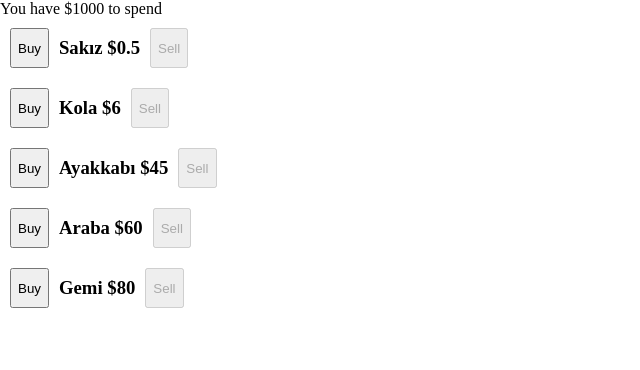
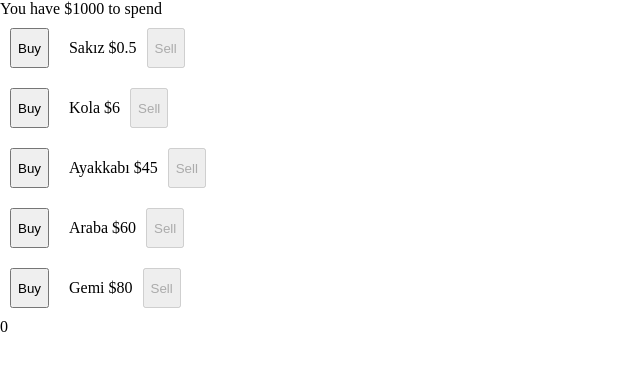
Before and after one commit to mithatsarikaya/buySmtReactJs, a React (Vite) app: page / in a window 1280 px wide. Shown: the top 370 px of the page, without its empty margins (0-640 px from the left). Built offline with nearby package versions, Linux system fonts and the light colour scheme.

Commit message:
functionality done, need some css. maybe useContext will be added

```diff
--- a/src/App.jsx
+++ b/src/App.jsx
@@ -7,7 +7,11 @@ import products from "./products.json";
 export default function App() {
   const [money, setMoney] = React.useState(1000);
   const [basket, setBasket] = React.useState([]);
-  console.log(basket);
+
+  let costOfTheBasket = basket.reduce(
+    (acc, b) => (acc += b.quantity * b.price),
+    0
+  );
 
   return (
     <div>
@@ -27,9 +31,15 @@ export default function App() {
       </div>
 
       <div className="basket--container">
+        {costOfTheBasket}
         {basket &&
           basket.map((item, index) => (
-            <Basket key={index} quantity={item.quantity} title={item.title} />
+            <Basket
+              key={index}
+              quantity={item.quantity}
+              title={item.title}
+              price={item.price}
+            />
           ))}
       </div>
     </div>
--- a/src/Basket.jsx
+++ b/src/Basket.jsx
@@ -1,7 +1,7 @@
-export default function Basket({ title, quantity }) {
+export default function Basket({ title, quantity, price }) {
   return (
     <div>
-      {title} X {quantity}
+      {title} : {quantity} X {price} = {quantity * price}
     </div>
   );
 }
--- a/src/Product.jsx
+++ b/src/Product.jsx
@@ -20,6 +20,7 @@ export default function Product({
             id: product.id,
             title: product.title,
             quantity: 1,
+            price: product.price,
           },
         ];
       }
@@ -54,9 +55,8 @@ export default function Product({
       <button disabled={money < product.price} onClick={buySmt}>
         Buy
       </button>
-      <h3>
-        {product.title} ${product.price}
-      </h3>
+      <h3></h3>
+      {product.title} ${product.price}
       <button disabled={!isItemInTheBasket} onClick={sellSmt}>
         Sell
       </button>
```
